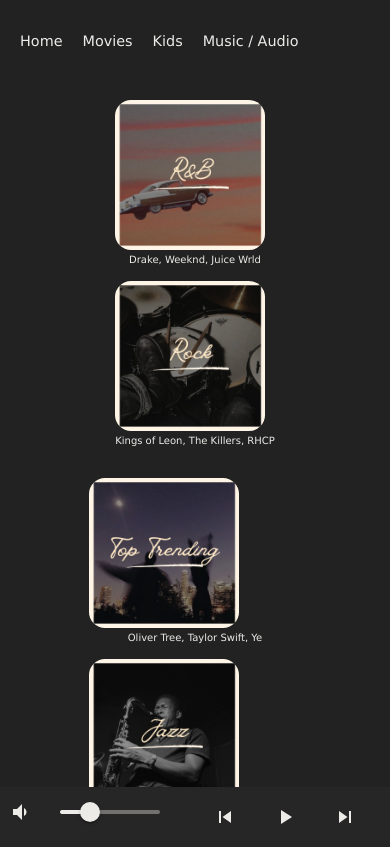
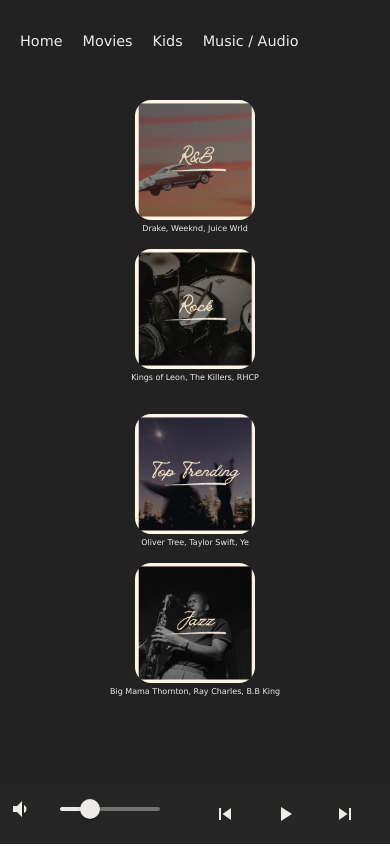
Before and after one commit to gavinwalsh1996/flight-entertainment-system, a React (Create React App) app: page /music in a window 390 px wide. Built offline with nearby package versions, Linux system fonts and the light colour scheme; no server answers.

Commit message:
font sizes adjusted

```diff
--- a/src/css/SongGrid.css
+++ b/src/css/SongGrid.css
@@ -37,8 +37,8 @@
 
 @media screen and (max-width: 450px) {
     img {
-        height: 150px;
-        width: 150px;
+        height: 120px;
+        width: 120px;
     }
 
     .song-container {
@@ -46,4 +46,13 @@
         gap: 1rem;
         flex-direction: column;
      }
+
+     .song-name {
+        font-size: .5rem;
+     }
+
+     .song-main-container div {
+        flex: 1;
+        text-align: center;
+    }
 }
```
